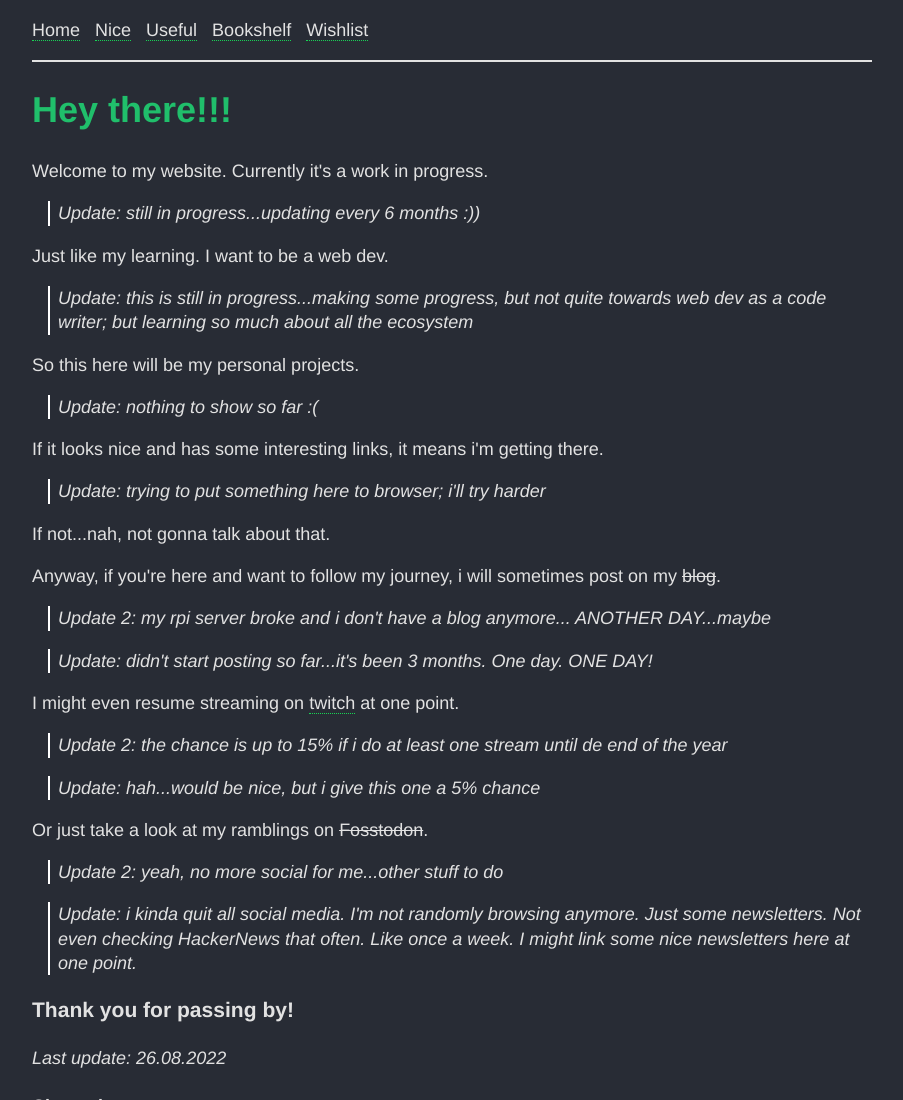
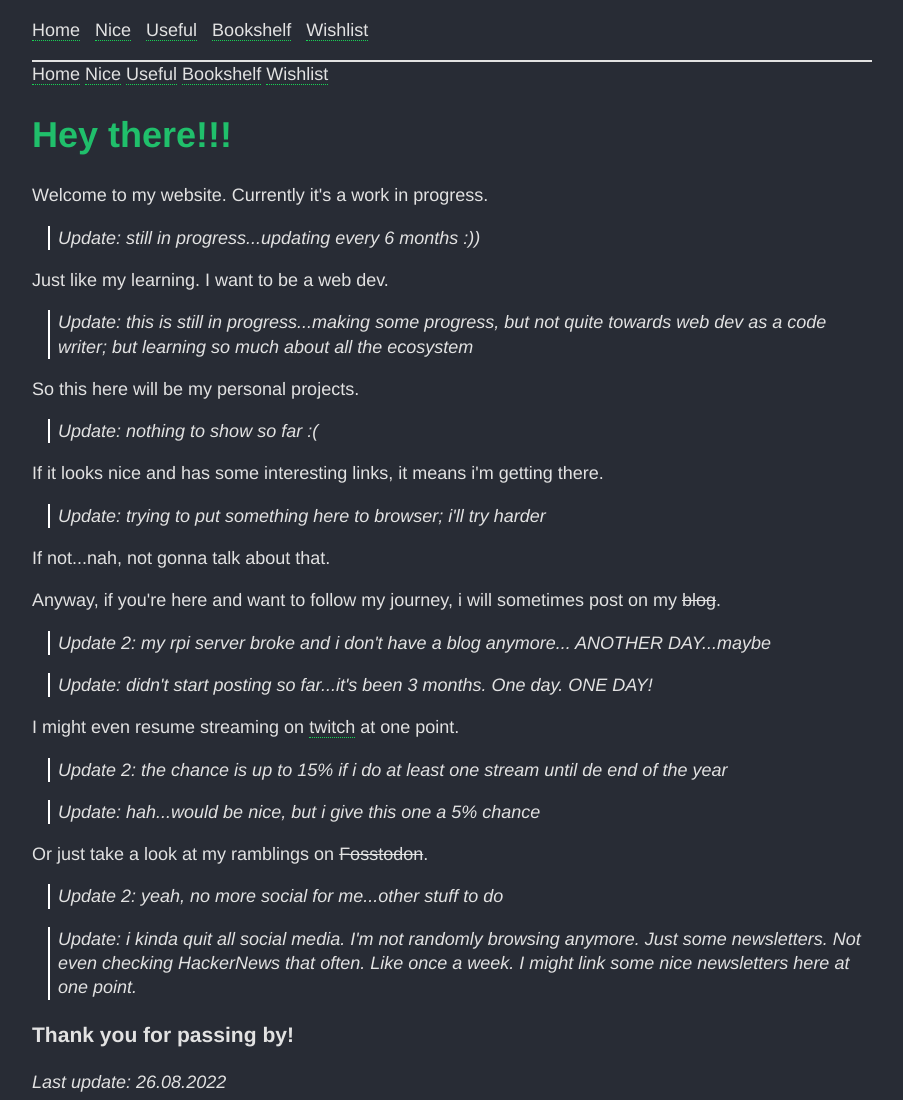
Before and after one commit to haidook/haidook.dev, a plain HTML site: page index.html in a window 1280 px wide. Shown: the top 1100 px of the page, without its empty margins (188-1091 px from the left). Drawn offline with Linux system fonts and the light colour scheme.

Commit message:
testing nav tag

```diff
--- a/index.html
+++ b/index.html
@@ -21,6 +21,14 @@
 		</ul>
 	</div>
 
+	<nav>
+		<a href="/">Home</a>
+		<a href="nice">Nice</a>
+		<a href="useful">Useful</a>
+		<a href="bookshelf">Bookshelf</a>
+		<a href="wishlist">Wishlist</a>
+	</nav>
+
 	<!-- ^ Everywhere ^ -->
 
 	<h1>Hey there!!!</h1>
@@ -36,7 +44,7 @@
 	<p>
 	<p>If it looks nice and has some interesting links, it means i'm getting there.</p>
 	<p class="update">Update: trying to put something here to browser; i'll try harder
-		<p>
+	<p>
 	<p>If not...nah, not gonna talk about that.</p>
 	<p>Anyway, if you're here and want to follow my journey, i will sometimes post on my <del>blog</del>.</p>
 	<p class="update">Update 2: my rpi server broke and i don't have a blog anymore... ANOTHER DAY...maybe
```
